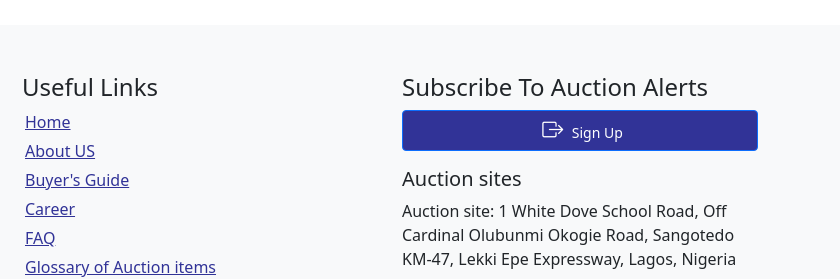
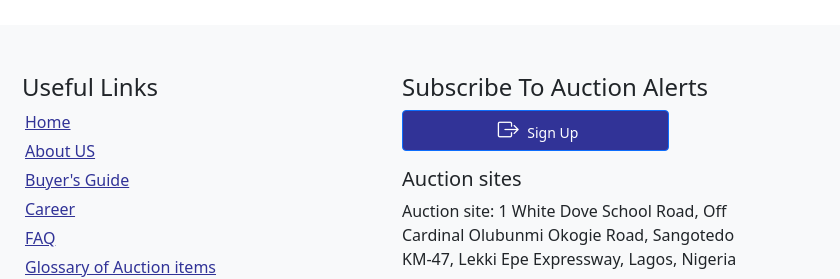
Before and after one commit to joseph-anselm/rihago, a website: page index.html in a window 1280 px wide. Shown: the part 2331-2610 px from the top of the page, 440-1280 px from the left. Drawn offline with nearby package versions, Linux system fonts and the light colour scheme.

Commit message:
Rihago form commit

```diff
--- a/index.html
+++ b/index.html
@@ -15,6 +15,7 @@
       rel="stylesheet"
       href="https://cdn.jsdelivr.net/npm/bootstrap-icons@1.9.1/font/bootstrap-icons.css"
     />
+    <link rel="icon" type="image/x-icon" href="img/favicon.png">
   </head>
   <body>
     <!-- Logo and Menu  -->
@@ -656,7 +657,7 @@
                       class="col-8"
                     /> -->
 
-                    <button class="btn btn-primary bg-danger btn-sm col-12">
+                    <button class="btn btn-primary bg-danger btn-sm col-9">
                       <i class="bi bi-box-arrow-right"></i> Sign Up
                     </button>
                   </form>
```
Also changed, not shown: img/favicon.png (added).
